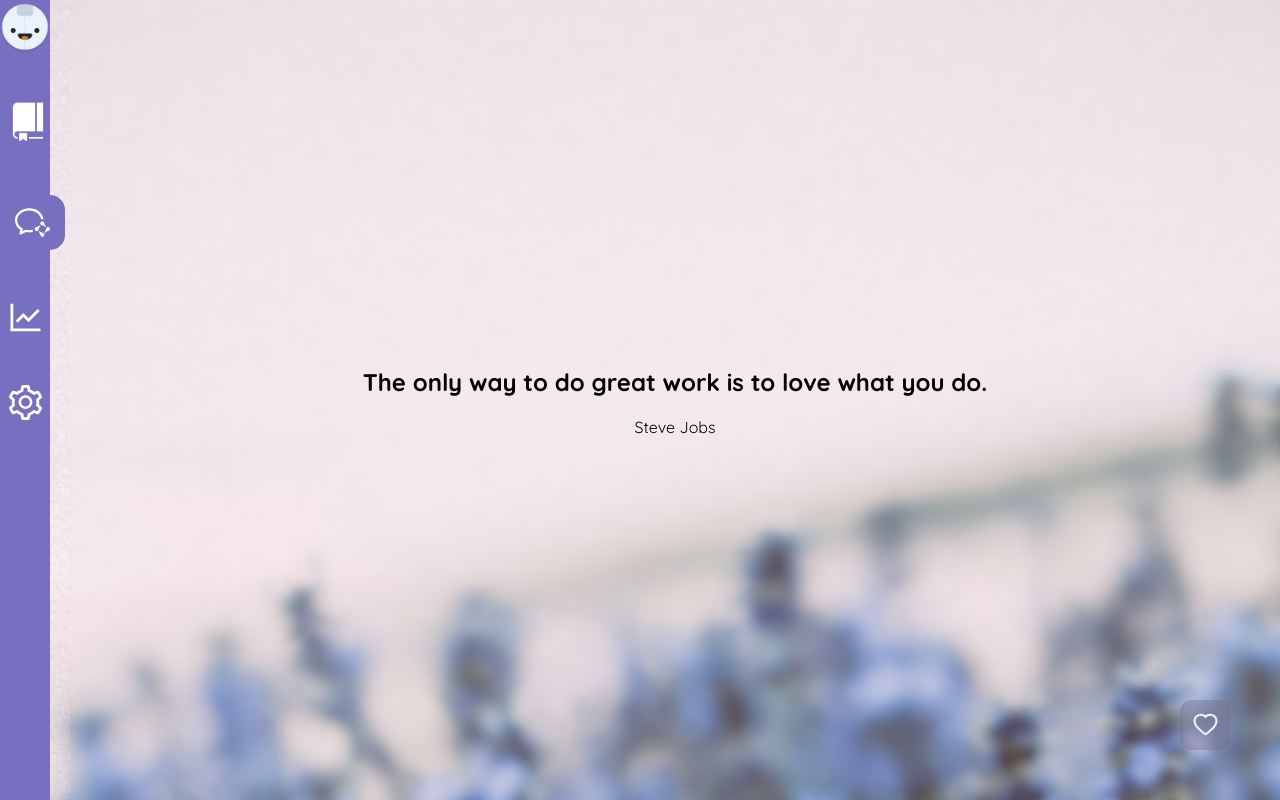
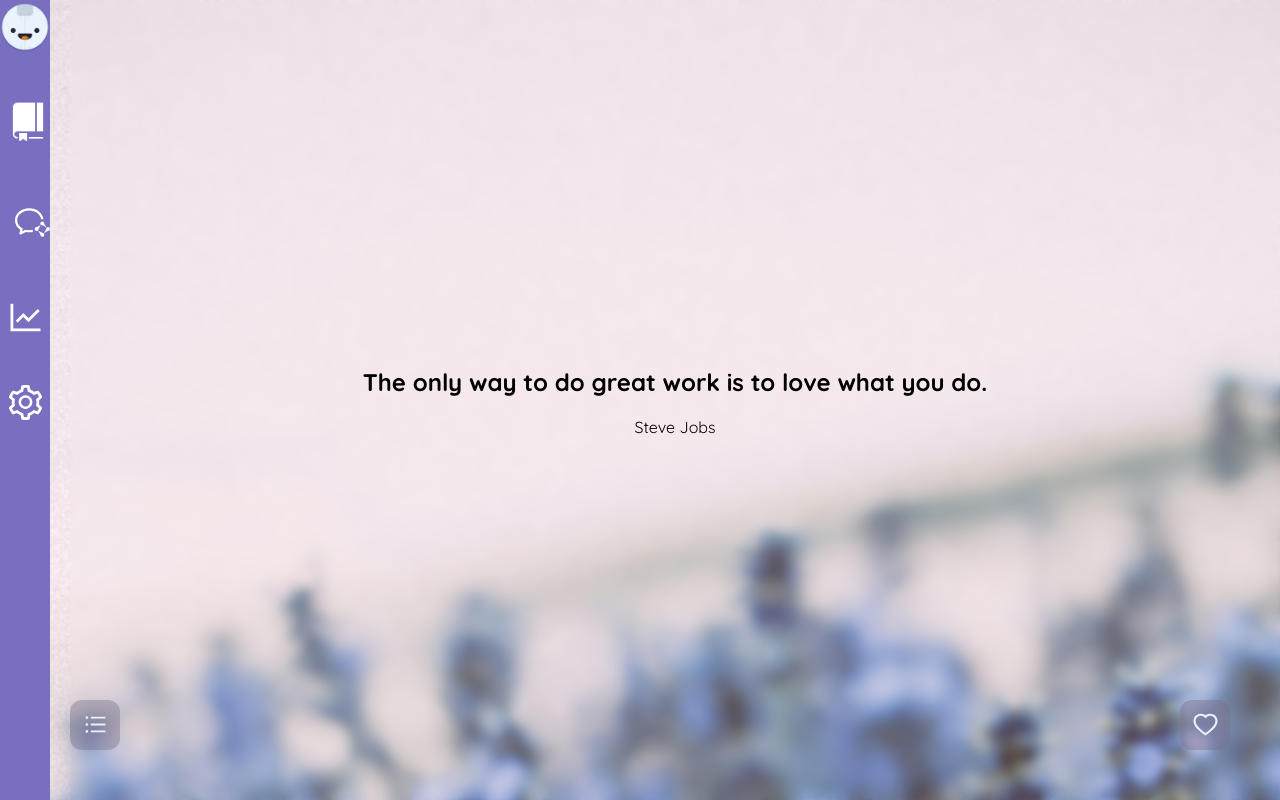
Before and after one commit to MMQAccount/-Personal-Diary-with-Mood-Tracker, a React (Vite) app: page /quotesPage in a window 1280 px wide. Built offline with nearby package versions, Linux system fonts and the light colour scheme; grey boxes are pictures that could not be loaded.

Commit message:
add settings button

```diff
--- a/package.json
+++ b/package.json
@@ -15,7 +15,8 @@
     "react": "^19.1.0",
     "react-dom": "^19.1.0",
     "react-router": "^7.6.2",
-    "react-router-dom": "^7.6.2"
+    "react-router-dom": "^7.6.2",
+    "reactjs-popup": "^2.0.6"
   },
   "devDependencies": {
     "@eslint/js": "^9.25.0",
--- a/src/pages/QuotesPage/QuotesPage.tsx
+++ b/src/pages/QuotesPage/QuotesPage.tsx
@@ -1,6 +1,9 @@
 import Quote from "../../components/Quote/Quote";
 import { useRef, useState } from "react";
 import "./quotesPage.css";
+import Popup from "reactjs-popup";
+import "reactjs-popup/dist/index.css";
+import { BarsOutlined } from "@ant-design/icons";
 
 const quotesData: IQuote[] = [
   {
@@ -79,7 +82,27 @@ const QuotesPage = () => {
   };
 
   return (
+    <>
       <div className="quotesContainer" ref={containerRef} onClick={handleClick}>
+        <Popup
+          trigger={
+            <button className="settingsButton">{<BarsOutlined />}</button>
+          }
+          modal
+          nested
+        >
+          {
+            ((close: () => void) => (
+              <div className="modal">
+                <div className="content">Welcome to GFG!!!</div>
+                <div>
+                  <button onClick={close}>Close modal</button>
+                </div>
+              </div>
+            )) as unknown as React.ReactNode
+          }
+        </Popup>
+        ;
         {Boolean(quotes.length) ? (
           quotes.map((quote) => (
             <Quote
@@ -92,6 +115,7 @@ const QuotesPage = () => {
           <h3>Can't Find Any Quotes</h3>
         )}
       </div>
+    </>
   );
 };
 
--- a/src/pages/QuotesPage/quotesPage.css
+++ b/src/pages/QuotesPage/quotesPage.css
@@ -8,8 +8,25 @@
   -ms-overflow-style: none;
   scrollbar-width: none;
   cursor: pointer;
+  position: relative;
 }
 
 .quotesContainer::-webkit-scrollbar {
   display: none;
 }
+
+.settingsButton {
+  background-color: rgba(123, 107, 136, 0.4);
+  width: 50px;
+  height: 50px;
+  text-align: center;
+  border-radius: 12px;
+  border: none;
+  font-size: 25px;
+  cursor: pointer;
+  color: #edf2fa;
+  position: fixed;
+  left: 70px;
+  bottom: 50px;
+  z-index: 5;
+}
```
Also changed, not shown: 1 other file (tests, documents, lock files or other folders). Lines whose indentation alone changed are shown as unchanged.
